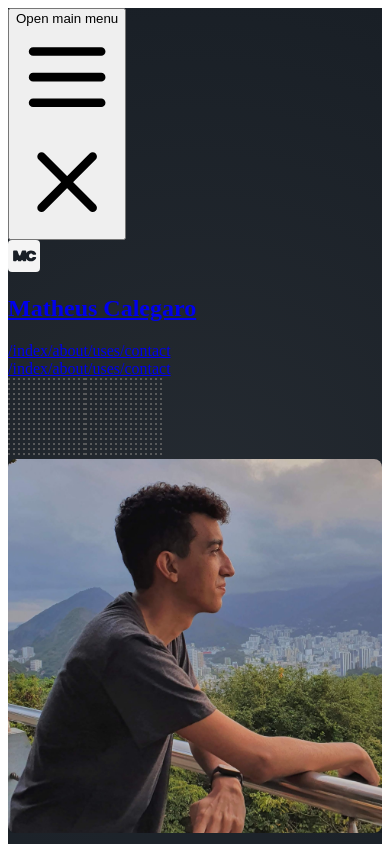
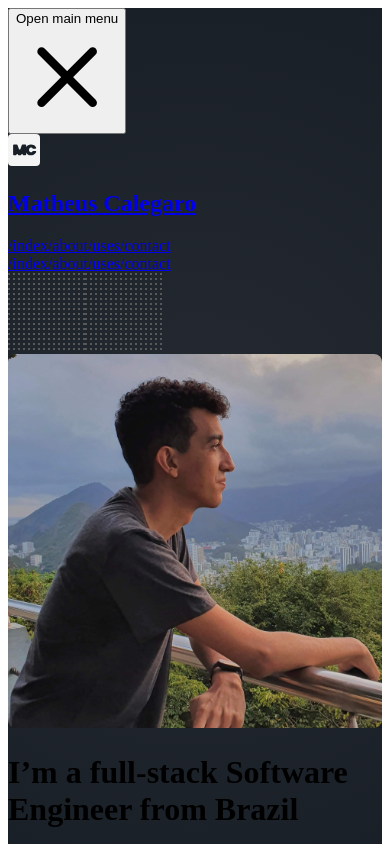
Before and after one commit to mathcale/site, a Next.js app: page / in a window 390 px wide. Both pictures are taken after a click on the button "Open main menu". Shown: the top 844 px of the page. Built offline with nearby package versions, Linux system fonts and the light colour scheme.

Commit message:
feat(components/navbar): WIP navbar menu interaction on mobile

```diff
--- a/src/components/Navbar/Navbar.tsx
+++ b/src/components/Navbar/Navbar.tsx
@@ -1,6 +1,8 @@
+import { useState } from 'react';
 import Link from 'next/link';
 import Image from 'next/image';
 import { useRouter } from 'next/router';
+import { Transition } from '@headlessui/react';
 
 interface NavbarProps {
   absolute: boolean;
@@ -8,6 +10,7 @@ interface NavbarProps {
 
 export function Navbar({ absolute }: NavbarProps) {
   const router = useRouter();
+  const [isOpen, setIsOpen] = useState<boolean>(false);
 
   const navLinks = [
     { title: '/index', href: '/' },
@@ -56,9 +59,11 @@ export function Navbar({ absolute }: NavbarProps) {
               className="inline-flex items-center justify-center p-2 rounded-md text-gray-400 hover:text-white hover:bg-gray-700 focus:outline-none focus:ring-2 focus:ring-inset focus:ring-white"
               aria-controls="mobile-menu"
               aria-expanded="false"
+              onClick={() => setIsOpen(!isOpen)}
             >
               <span className="sr-only">Open main menu</span>
 
+              {!isOpen ? (
                 <svg
                   className="block h-6 w-6"
                   xmlns="http://www.w3.org/2000/svg"
@@ -74,9 +79,9 @@ export function Navbar({ absolute }: NavbarProps) {
                     d="M4 6h16M4 12h16M4 18h16"
                   />
                 </svg>
-
+              ) : (
                 <svg
-                className="hidden h-6 w-6"
+                  className="block h-6 w-6"
                   xmlns="http://www.w3.org/2000/svg"
                   fill="none"
                   viewBox="0 0 24 24"
@@ -90,6 +95,7 @@ export function Navbar({ absolute }: NavbarProps) {
                     d="M6 18L18 6M6 6l12 12"
                   />
                 </svg>
+              )}
             </button>
           </div>
 
@@ -104,9 +110,24 @@ export function Navbar({ absolute }: NavbarProps) {
             </div>
           </div>
 
-          <div className="absolute inset-y-0 right-0 flex items-center pr-2 sm:static sm:inset-auto sm:ml-6 sm:pr-0 hidden sm:block">
+          <Transition
+            show={isOpen}
+            enter="transition ease-out duration-100 transform"
+            enterFrom="opacity-0 scale-95"
+            enterTo="opacity-100 scale-100"
+            leave="transition ease-in duration-75 transform"
+            leaveFrom="opacity-100 scale-100"
+            leaveTo="opacity-0 scale-95"
+          >
+            {(ref) => (
+              <div
+                ref={ref}
+                className="absolute inset-y-0 right-0 flex items-center pr-2 sm:static sm:inset-auto sm:ml-6 sm:pr-0 md:hidden"
+              >
                 <div className="flex space-x-4">{renderNavLinks()}</div>
               </div>
+            )}
+          </Transition>
         </div>
       </div>
 
```
Lines whose indentation alone changed are shown as unchanged.
